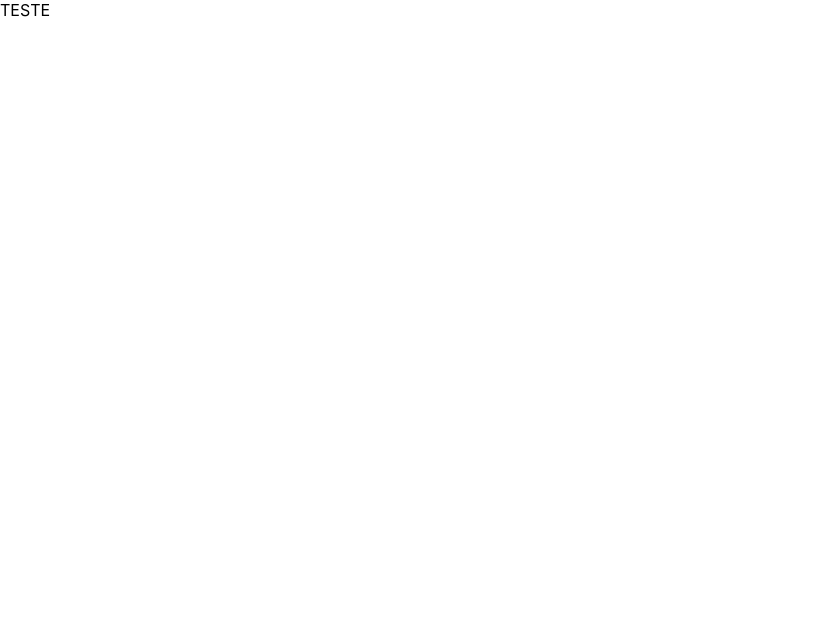
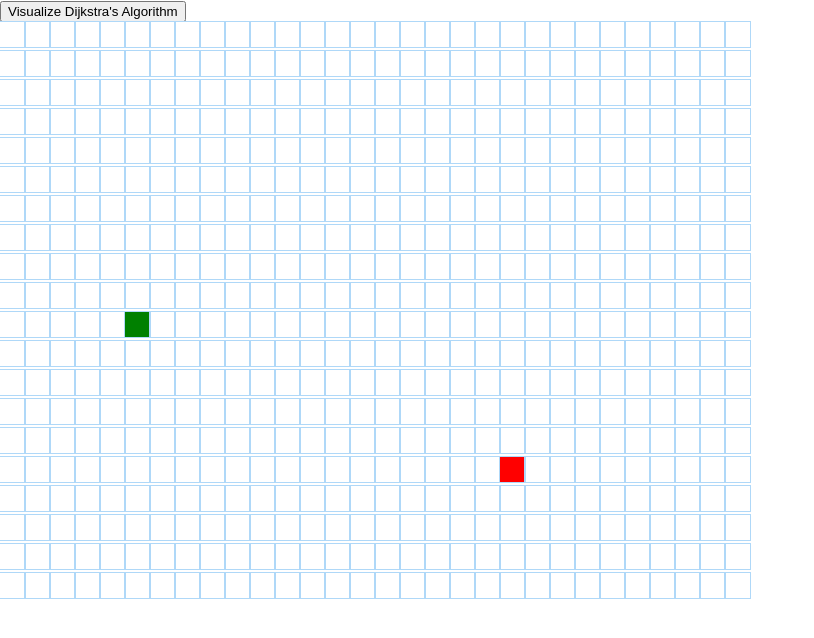
Before and after one commit to tiagovgomes/Pathfinding-Algorithms-Visualizer, a React (Create React App) app in the folder pathfinding-algorithms-visualizer/: page / in a window 1280 px wide. Shown: the top 638 px of the page, without its empty margins (0-814 px from the left). Built offline with nearby package versions, Linux system fonts and the light colour scheme.

Commit message:
added walls and dijkstra algo

```diff
--- /dev/null
+++ b/pathfinding-algorithms-visualizer/src/Algorithms/dijkstra.js
@@ -0,0 +1,59 @@
+export function dijkstra(grid, startCell, finishCell) {
+    const visitedCellsInOrder = [];
+    startCell.distance = 0;
+    const unvisitedCells = getAllCells(grid);
+    while (!!unvisitedCells.length) {
+        sortCellsByDistance(unvisitedCells);
+        const closestCell = unvisitedCells.shift();
+        if (closestCell.isWall) continue;
+        if (closestCell.distance === Infinity) return visitedCellsInOrder;
+        closestCell.isVisited = true;
+        visitedCellsInOrder.push(closestCell);
+        if (closestCell === finishCell) return visitedCellsInOrder;
+        updateUnvisitedNeighbors(closestCell, grid);
+    }
+}
+
+function sortCellsByDistance(unvisitedCells) {
+    unvisitedCells.sort((CellA, CellB) => CellA.distance - CellB.distance);
+}
+
+function updateUnvisitedNeighbors(Cell, grid) {
+    const unvisitedNeighbors = getUnvisitedNeighbors(Cell, grid);
+    for (const neighbor of unvisitedNeighbors) {
+        neighbor.distance = Cell.distance + 1;
+        neighbor.previousCell = Cell;
+    }
+}
+
+function getUnvisitedNeighbors(cell, grid) {
+    const neighbors = [];
+    const { col, row } = cell;
+    if (row > 0) neighbors.push(grid[row - 1][col]);
+    if (row < grid.length - 1) neighbors.push(grid[row + 1][col]);
+    if (col > 0) neighbors.push(grid[row][col - 1]);
+    if (col < grid[0].length - 1) neighbors.push(grid[row][col + 1]);
+    return neighbors.filter(neighbor => !neighbor.isVisited);
+}
+
+function getAllCells(grid) {
+    const cells = [];
+    for (const row of grid) {
+        for (const cell of row) {
+            cells.push(cell);
+        }
+    }
+    return cells;
+}
+
+// Backtracks from the finishCell to find the shortest path.
+// Only works when called *after* the dijkstra method above.
+export function getCellsInShortestPathOrder(finishCell) {
+    const CellsInShortestPathOrder = [];
+    let currentCell = finishCell;
+    while (currentCell !== null) {
+        CellsInShortestPathOrder.unshift(currentCell);
+        currentCell = currentCell.previousCell;
+    }
+    return CellsInShortestPathOrder;
+}
--- /dev/null
+++ b/pathfinding-algorithms-visualizer/src/PathfindingVisualizer/Cell/Cell.jsx
@@ -0,0 +1,38 @@
+import React from 'react';
+import './Cell.scss';
+
+export default class Cell extends React.Component {
+    constructor(props) {
+        super(props);
+        this.state = {};
+    }
+
+    render() {
+        const {
+            col,
+            isFinish,
+            isStart,
+            isWall,
+            onMouseDown,
+            onMouseEnter,
+            onMouseUp,
+            row,
+        } = this.props;
+        const extraClassName = isFinish
+            ? 'cell-finish'
+            : isStart
+                ? 'cell-start'
+                : isWall
+                    ? 'cell-wall'
+                    : '';
+        return (
+            <div
+                id={`cell-${row}-${col}`}
+                className={`cell ${extraClassName}`}
+                onMouseDown={() => onMouseDown(row, col)}
+                onMouseEnter={() => onMouseEnter(row, col)}
+                onMouseUp={() => onMouseUp()}>
+            </div >
+        )
+    }
+}
--- /dev/null
+++ b/pathfinding-algorithms-visualizer/src/PathfindingVisualizer/Cell/Cell.scss
@@ -0,0 +1,79 @@
+.cell {
+    width: 25px;
+    height: 25px;
+    outline: 1px solid rgb(175, 216, 248);
+    display: inline-block;
+  }
+
+  .cell-finish {
+    background-color: red;
+  }
+
+  .cell-start {
+    background-color: green;
+  }
+
+  .cell-visited {
+    animation-name: visitedAnimation;
+    animation-duration: 1.5s;
+    animation-timing-function: ease-out;
+    animation-delay: 0;
+    animation-direction: alternate;
+    animation-iteration-count: 1;
+    animation-fill-mode: forwards;
+    animation-play-state: running;
+  }
+
+  @keyframes visitedAnimation {
+    0% {
+      transform: scale(0.3);
+      background-color: rgba(0, 0, 66, 0.75);
+      border-radius: 100%;
+    }
+
+    50% {
+      background-color: rgba(17, 104, 217, 0.75);
+    }
+
+    75% {
+      transform: scale(1.2);
+      background-color: rgba(0, 217, 159, 0.75);
+    }
+
+    100% {
+      transform: scale(1);
+      background-color: rgba(0, 190, 218, 0.75);
+    }
+  }
+
+  .cell-wall {
+    background-color: rgb(12, 53, 71);
+  }
+
+  .cell-shortest-path {
+    animation-name: shortestPath;
+    animation-duration: 1.5s;
+    animation-timing-function: ease-out;
+    animation-delay: 0;
+    animation-direction: alternate;
+    animation-iteration-count: 1;
+    animation-fill-mode: forwards;
+    animation-play-state: running;
+  }
+
+  @keyframes shortestPath {
+    0% {
+      transform: scale(0.6);
+      background-color: rgb(255, 254, 106);
+    }
+
+    50% {
+      transform: scale(1.2);
+      background-color: rgb(255, 254, 106);
+    }
+
+    100% {
+      transform: scale(1);
+      background-color: rgb(255, 254, 106);
+    }
+  }
--- a/pathfinding-algorithms-visualizer/src/PathfindingVisualizer/PathfindingVisualizer.jsx
+++ b/pathfinding-algorithms-visualizer/src/PathfindingVisualizer/PathfindingVisualizer.jsx
@@ -1,18 +1,144 @@
 import React from "react";
 import './PathfindingVisualizer.scss';
+import Cell from './Cell/Cell';
+import { dijkstra, getCellsInShortestPathOrder } from '../Algorithms/dijkstra';
 
 export default class PathfindingVisualizer extends React.Component {
     constructor(props) {
         super(props);
-        this.state = {};
+        this.state = {
+            grid: [],
+            mouseIsPressed: false
+        };
     }
 
-    render(){
+    componentDidMount() {
+        const grid = getInitialGrid();
+        this.setState({ grid });
+    }
+
+    handleMouseDown(row, col) {
+        const newGrid = getNewGridWithWallToggled(this.state.grid, row, col);
+        this.setState({ grid: newGrid, mouseIsPressed: true });
+    }
+
+    handleMouseEnter(row, col) {
+        if (!this.state.mouseIsPressed) return;
+        const newGrid = getNewGridWithWallToggled(this.state.grid, row, col);
+        this.setState({ grid: newGrid });
+    }
+
+    handleMouseUp() {
+        this.setState({ mouseIsPressed: false });
+    }
+
+    animateDijkstra(visitedCellsInOrder, cellsInShortestPathOrder) {
+        for (let i = 0; i <= visitedCellsInOrder.length; i++) {
+            if (i === visitedCellsInOrder.length) {
+                setTimeout(() => {
+                    this.animateShortestPath(cellsInShortestPathOrder);
+                }, 10 * i);
+                return;
+            }
+            setTimeout(() => {
+                const cell = visitedCellsInOrder[i];
+                document.getElementById(`cell-${cell.row}-${cell.col}`).className =
+                    'cell cell-visited';
+            }, 10 * i);
+        }
+    }
+
+    animateShortestPath(cellsInShortestPathOrder) {
+        for (let i = 0; i < cellsInShortestPathOrder.length; i++) {
+            setTimeout(() => {
+                const cell = cellsInShortestPathOrder[i];
+                document.getElementById(`cell-${cell.row}-${cell.col}`).className =
+                    'cell cell-shortest-path';
+            }, 50 * i);
+        }
+    }
+
+    visualizeDijkstra() {
+        const { grid } = this.state;
+        const startCell = grid[10][5];
+        const finishCell = grid[15][20];
+        const visitedCellsInOrder = dijkstra(grid, startCell, finishCell);
+        const cellsInShortestPathOrder = getCellsInShortestPathOrder(finishCell);
+        this.animateDijkstra(visitedCellsInOrder, cellsInShortestPathOrder);
+    }
+
+    render() {
+        const { grid, mouseIsPressed } = this.state;
         return (
             <div>
-                TESTE
+                <button onClick={() => this.visualizeDijkstra()}>
+                    Visualize Dijkstra's Algorithm
+                </button>
+                {grid.map((row, rowIdx) => {
+                    return (
+                        <div className="row">
+                            {row.map((cell, cellIdx) => {
+                                const { row, col, isFinish, isStart, isWall } = cell;
+                                return (
+                                    <Cell
+                                        key={rowIdx + cellIdx}
+                                        col={col}
+                                        isFinish={isFinish}
+                                        isStart={isStart}
+                                        isWall={isWall}
+                                        mouseIsPressed={mouseIsPressed}
+                                        onMouseDown={(row, col) => this.handleMouseDown(row, col)}
+                                        onMouseEnter={(row, col) => this.handleMouseEnter(row, col)}
+                                        onMouseUp={() => this.handleMouseUp()}
+                                        row={row}>
+                                    </Cell>
+                                );
+                            }
+
+                            )}
+                        </div>
+                    );
+
+                })}
+
             </div>
         )
     }
 
 }
+
+const getInitialGrid = () => {
+    const grid = [];
+    for (let row = 0; row < 20; row++) {
+        const currentRow = [];
+        for (let col = 0; col < 30; col++) {
+            currentRow.push(createCell(col, row));
+        }
+        grid.push(currentRow);
+    }
+    return grid;
+};
+
+const createCell = (col, row) => {
+    return {
+        col: col,
+        row: row,
+        isStart: row === 10 && col === 5,
+        isFinish: row === 15 && col === 20,
+        distance: Infinity,
+        isVisited: false,
+        isWall: false,
+        previousCell: null,
+    };
+};
+
+const getNewGridWithWallToggled = (grid, row, col) => {
+    const newGrid = grid.slice();
+    const cell = newGrid[row][col];
+    const newNode = {
+        ...cell,
+        isWall: !cell.isWall,
+    };
+    newGrid[row][col] = newNode;
+    return newGrid;
+};
```
